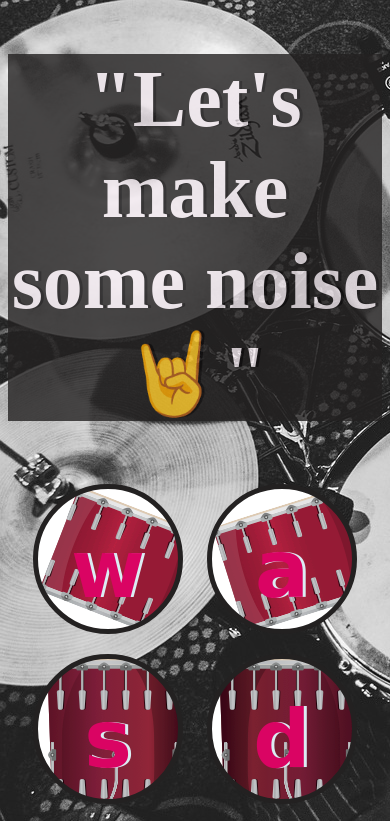
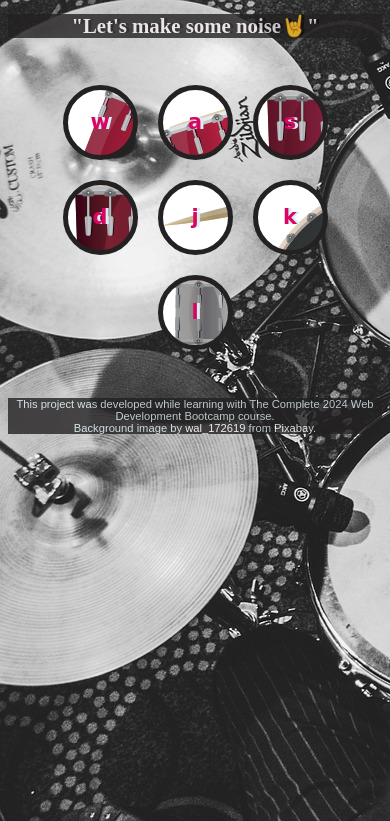
Before and after one commit to mikkojkaukonen/Drum-Kit-Page-The-Complete-2024-Web-Development-Bootcamp, a plain HTML site: page index.html in a window 390 px wide. Shown: the top 821 px of the page. Drawn offline with Linux system fonts and the light colour scheme; a web font is replaced by a local one.

Commit message:
Update styles.css
Add responsive layout for mobile screens

```diff
--- a/styles.css
+++ b/styles.css
@@ -91,3 +91,24 @@ footer a:hover {
 .drum:hover {
   opacity: 0.8;
 }
+
+/* Scale down the main title font size for smaller screens */
+@media (max-width: 450px) {
+  h1 {
+    font-size: 1.3rem;
+  }
+  /* Center-align the drum buttons using Flexbox for a responsive layout */
+  .set{
+    display: flex;
+    flex-wrap: wrap;
+    justify-content: center;
+  }
+  .drum {
+    width: 75px;
+    height: 75px;
+    font-size: 1.3rem;
+  }
+  footer {
+    font-size: 0.7rem;
+  }
+}
```
